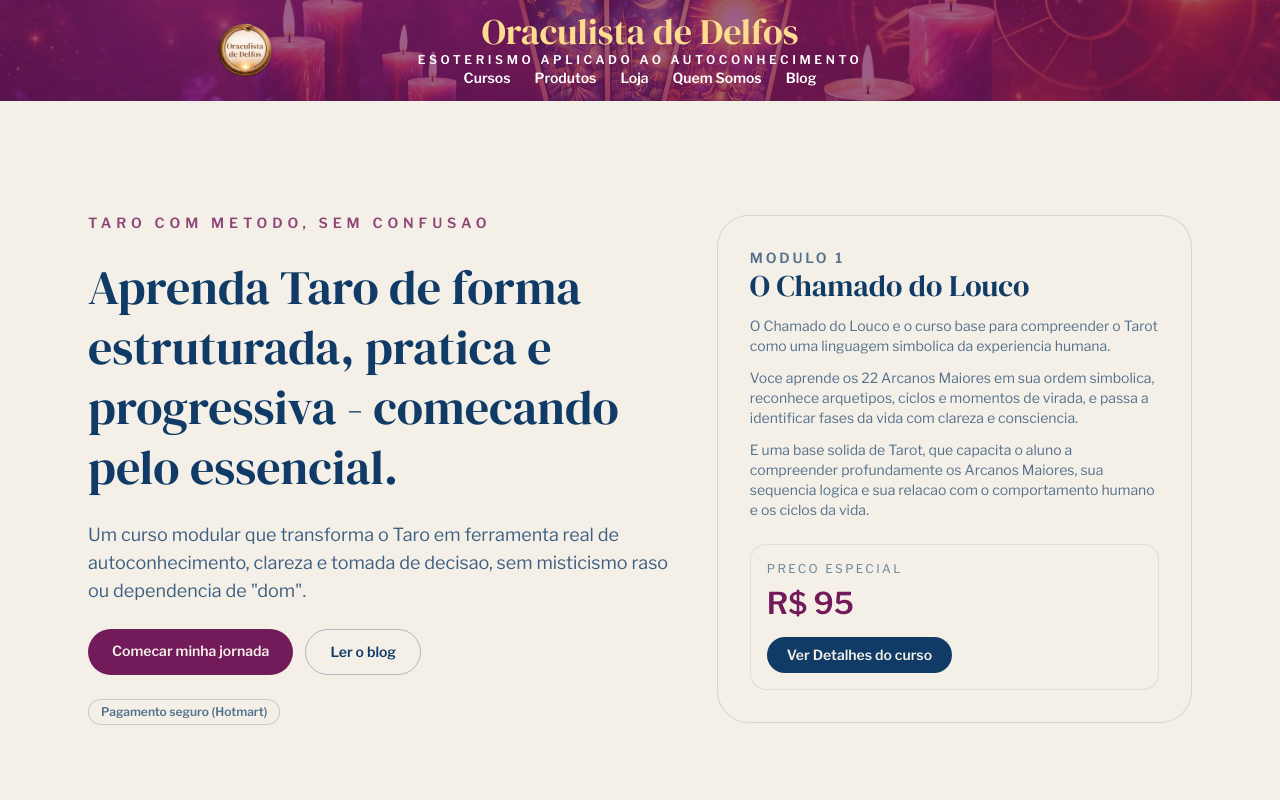
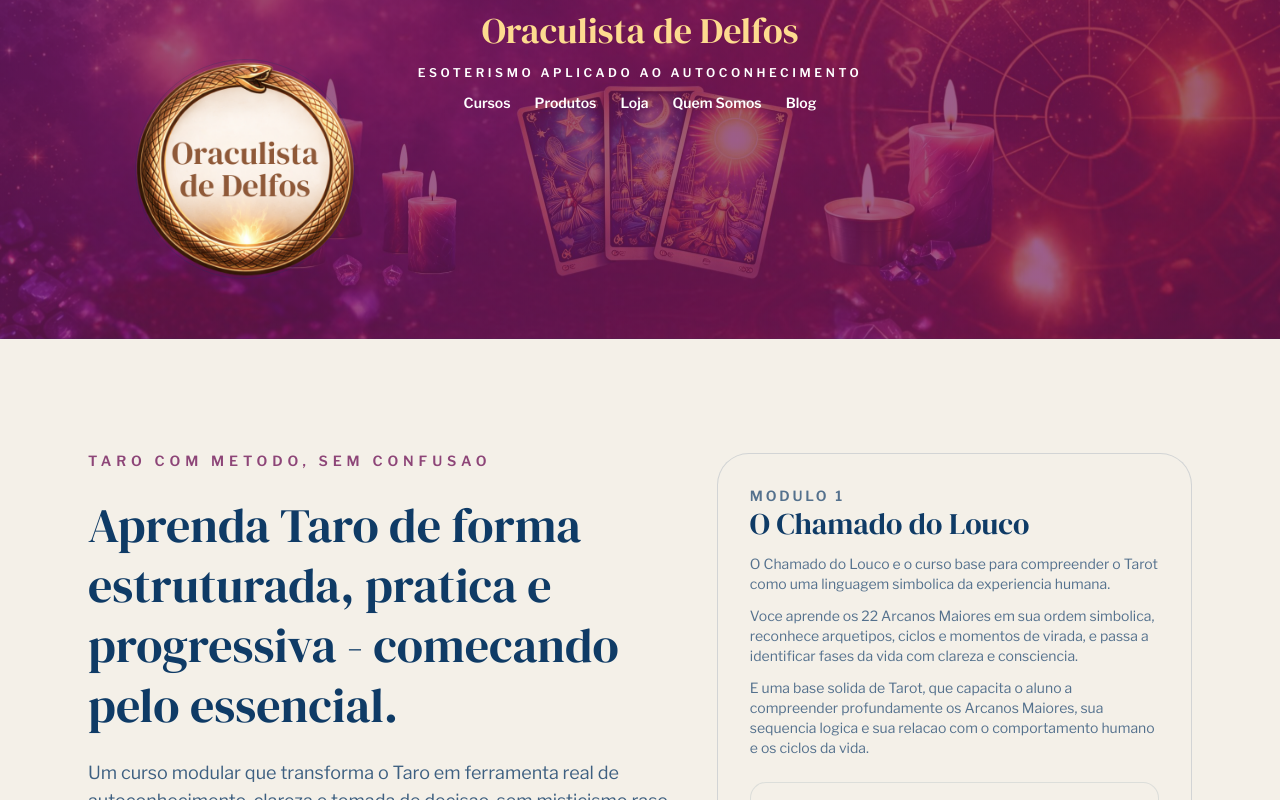
Before and after one commit to rosairmargarida-fontes/oraculista, a Next.js app in the folder web/: page / in a window 1280 px wide. Shown: the top 800 px of the page. Built offline with nearby package versions, Linux system fonts and the light colour scheme; no server answers.

Commit message:
gap do bloco central de texto do cabeçalho

```diff
--- a/web/src/app/layout.tsx
+++ b/web/src/app/layout.tsx
@@ -46,16 +46,16 @@ export default function RootLayout({
         className={`${displayFont.variable} ${bodyFont.variable} antialiased`}
       >
         <header className="sticky top-0 z-30 border-b border-ink/10 bg-sand/90 backdrop-blur header-hero">
-          <div className="mx-auto grid max-w-6xl grid-cols-[1fr_auto_1fr] items-center gap-4 px-6 py-3">
+          <div className="mx-auto grid max-w-6xl grid-cols-[1fr_auto_1fr] items-stretch gap-4 px-6 py-2">
             <div className="flex items-center justify-center py-1">
               <img
                 src="/logodourado2.png"
                 alt="Oraculista de Delfos"
-                className="h-12 w-auto rounded-full border border-ink/20 object-cover md:h-14"
+                className="h-[70%] w-auto rounded-full border border-ink/20 object-contain"
               />
             </div>
-            <div className="mx-auto flex h-full max-w-xl flex-col justify-between text-center">
-              <p className="font-display text-3xl text-[#fddb8f] md:text-4xl">
+            <div className="mx-auto flex h-full max-w-xl flex-col items-center gap-3 text-center">
+              <p className="font-display text-3xl leading-tight text-[#fddb8f] md:text-4xl">
                 Oraculista de Delfos
               </p>
               <p className="text-xs font-semibold uppercase tracking-[0.3em] text-white">
```
